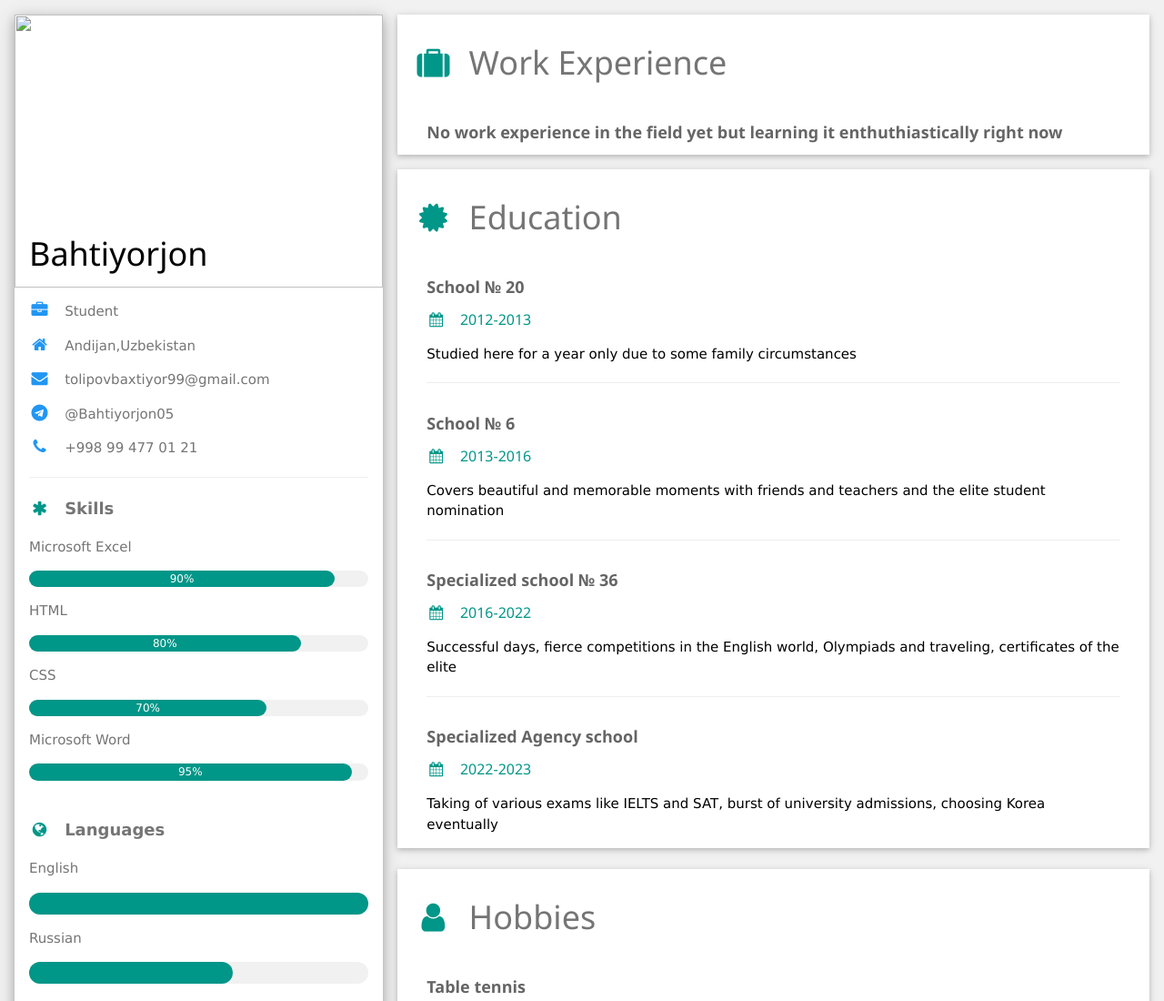
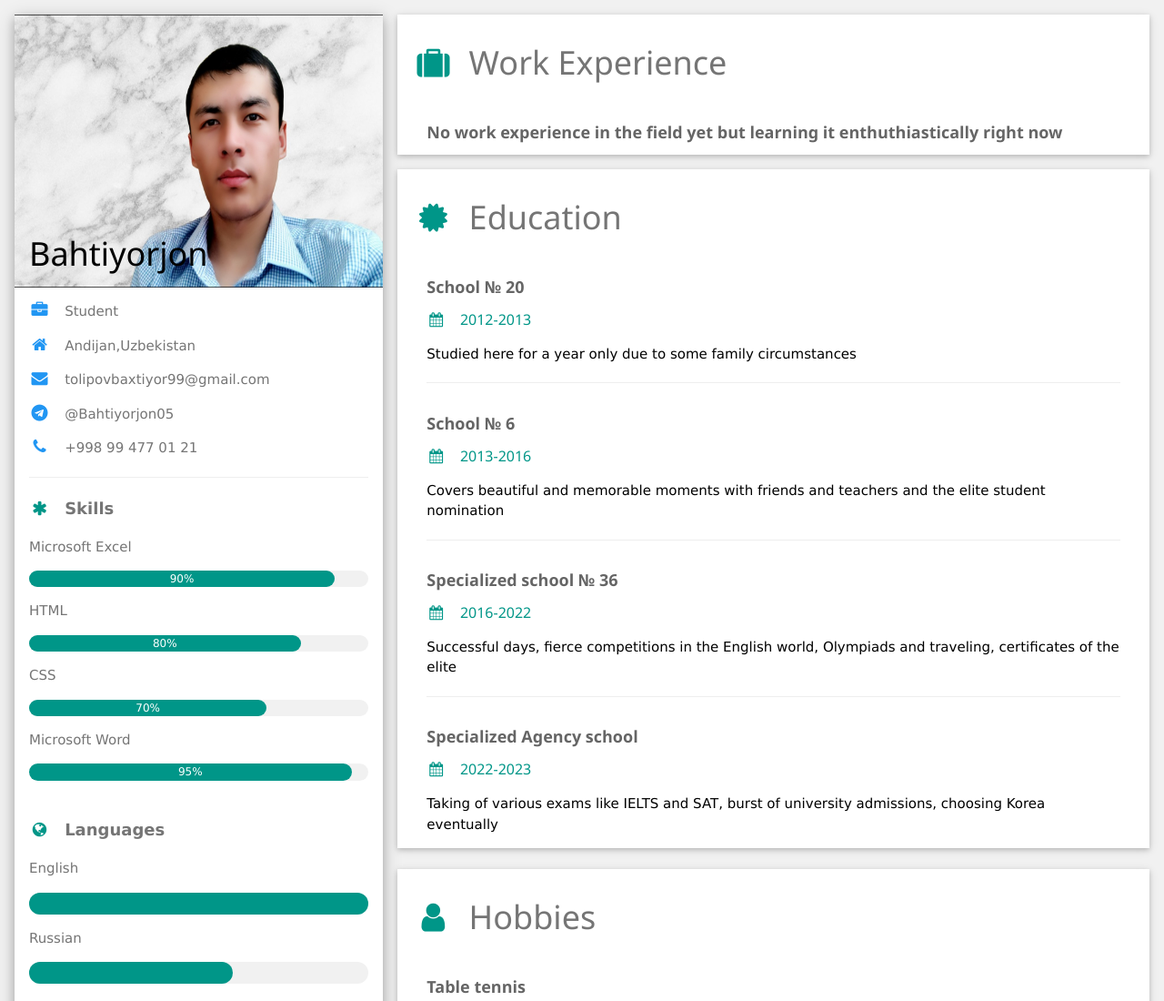
Before and after one commit to Bahtiyorjon05/resume, a plain HTML site: page index.html in a window 1280 px wide. Shown: the top 1100 px of the page at 91% size. Drawn offline with nearby package versions, Linux system fonts and the light colour scheme.

Commit message:
Update index.html

```diff
--- a/index.html
+++ b/index.html
@@ -21,7 +21,7 @@
     <div class="w3-third">
 <div class="w3-white w3-text-grey w3-card-4">
     <div class="w3-display-container">
-        <img src="F:\Programming\My own work\resume github\mypic.jpg" style="width: 100%; height: 300px;">
+        <img src="mypic.jpeg" style="width: 100%; height: 300px;">
     <div class="w3-display-bottomleft w3-text-black w3-container">
         <h1 style="color: black;">Bahtiyorjon</h1>
     </div>
```
